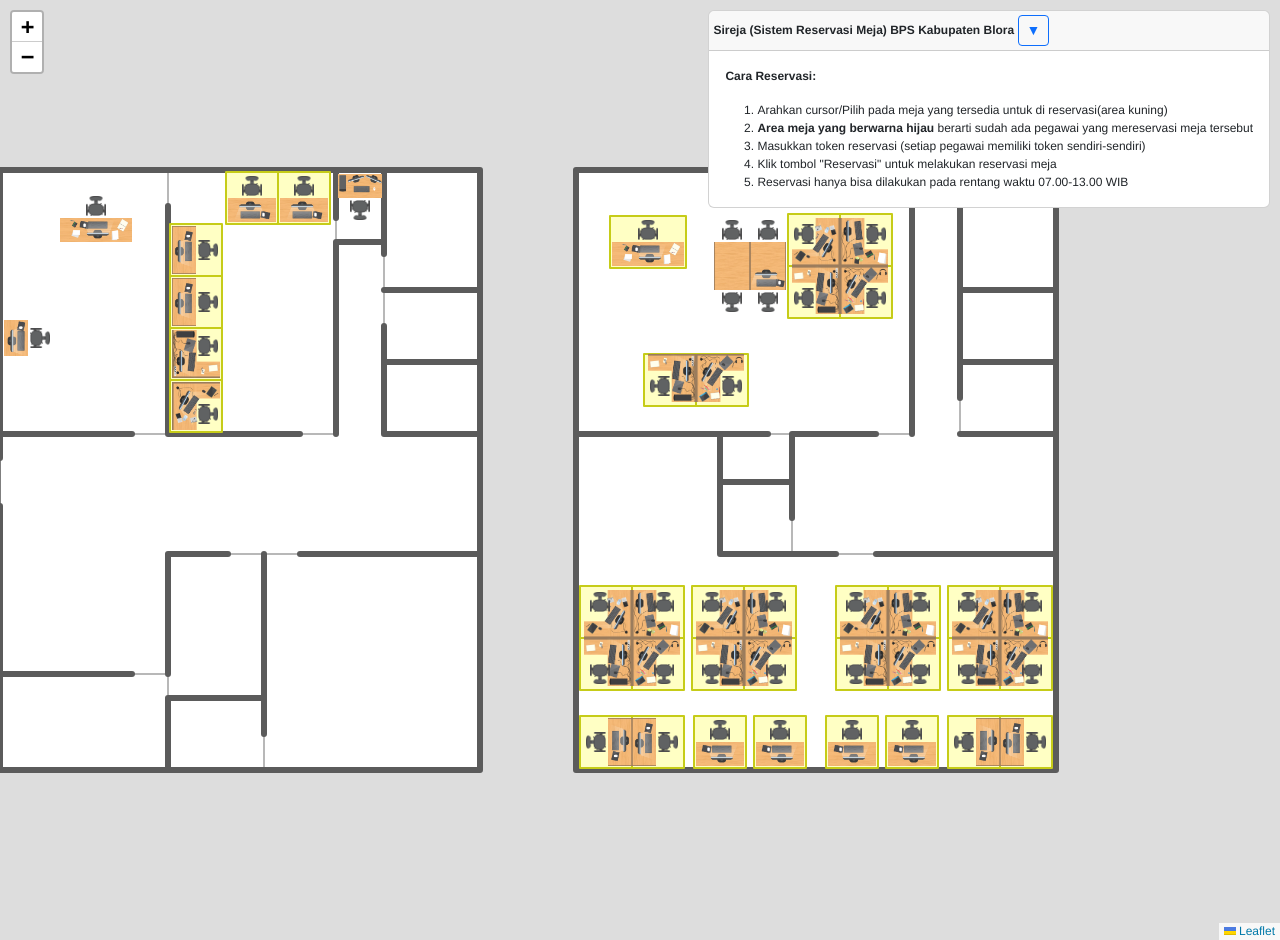
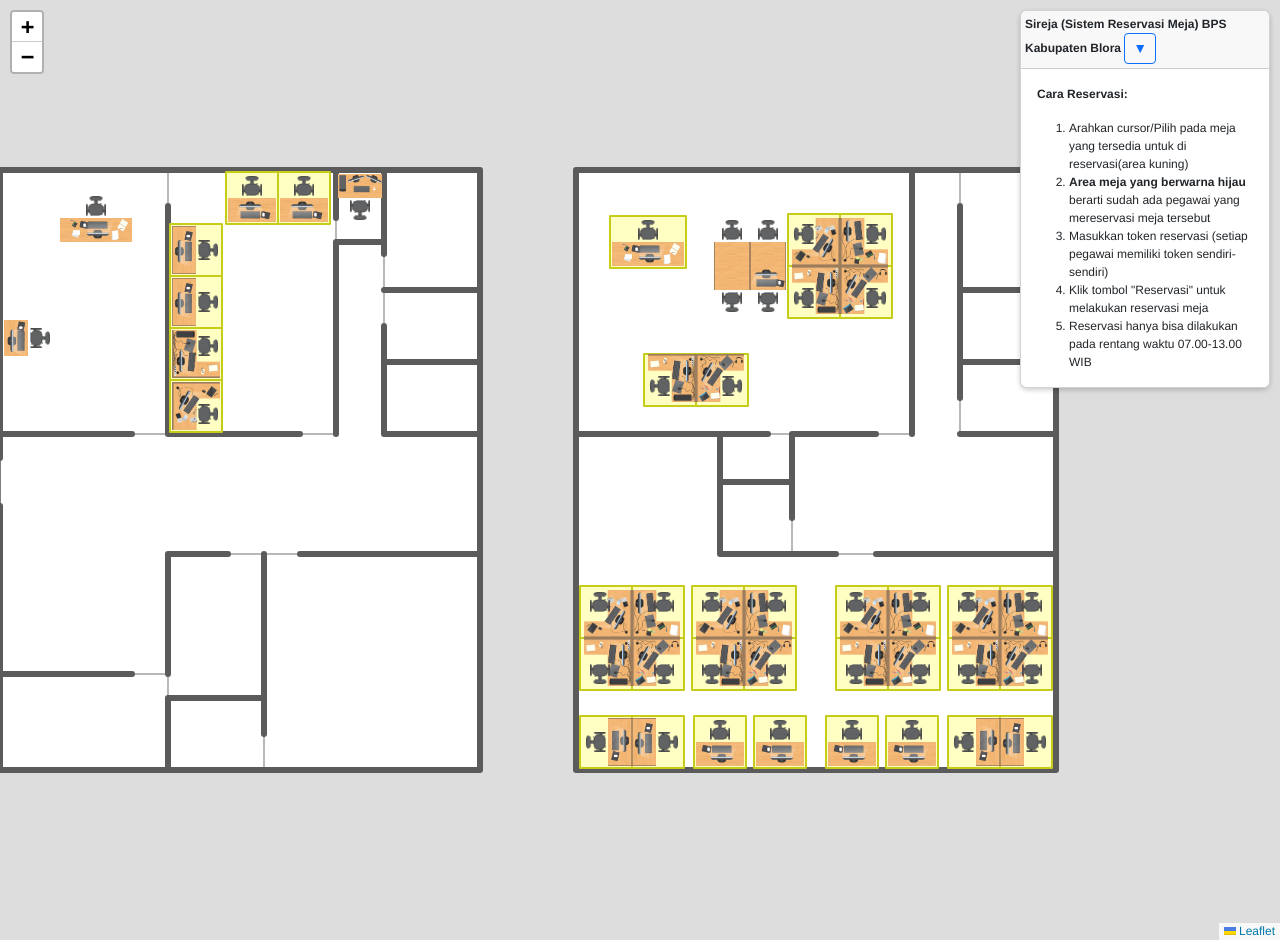
Before and after one commit to yustiar/sireja, a Django app: template templates/index.html in a window 1280 px wide. Run offline with Django 5.2, Linux system fonts and the light colour scheme; the template is opened without the code that fills it: most values are stand-ins (such as "Sample title", 1, 10 or a date in 2020); some libraries are stand-ins or nearby versions.

Commit message:
Update styles.css

```diff
--- a/static/css/styles.css
+++ b/static/css/styles.css
@@ -62,3 +62,12 @@ html, body {
     transform: rotate(360deg);
   }
 }
+
+.map-legend {
+    background: rgba(255, 255, 255, 0.9) !important;
+    font-size: 12px !important;
+    border-radius: 8px !important;
+    box-shadow: 0px 2px 5px rgba(0, 0, 0, 0.2) !important;
+    max-width: 250px !important;
+    z-index: 1000 !important;
+}
```
